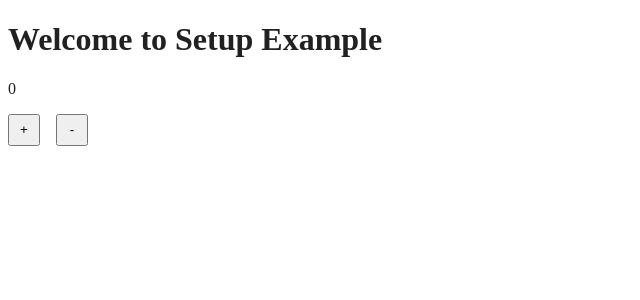
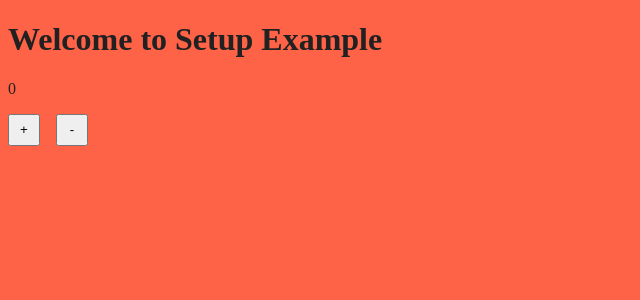
Before and after one commit to Loonz806/setup-example, a React app: page / in a window 1280 px wide. Shown: the top 300 px of the page, without its empty margins (0-640 px from the left). Built offline with nearby package versions, Linux system fonts and the light colour scheme.

Commit message:
fix: 🐛 updated color

```diff
--- a/src/styles/global.scss
+++ b/src/styles/global.scss
@@ -2,6 +2,7 @@ $primaryColor: #212121;
 
 body {
   color: $primaryColor;
+  background-color: tomato;
 }
 
 button {
```
